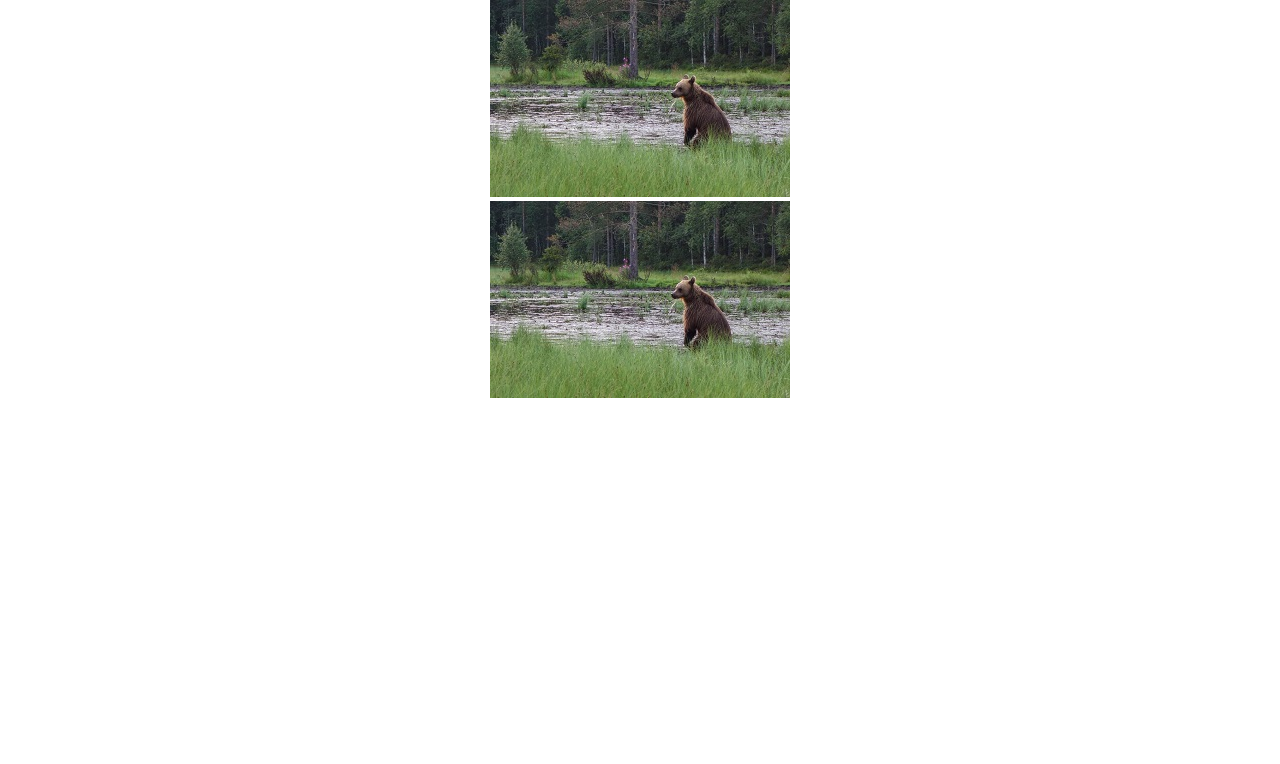
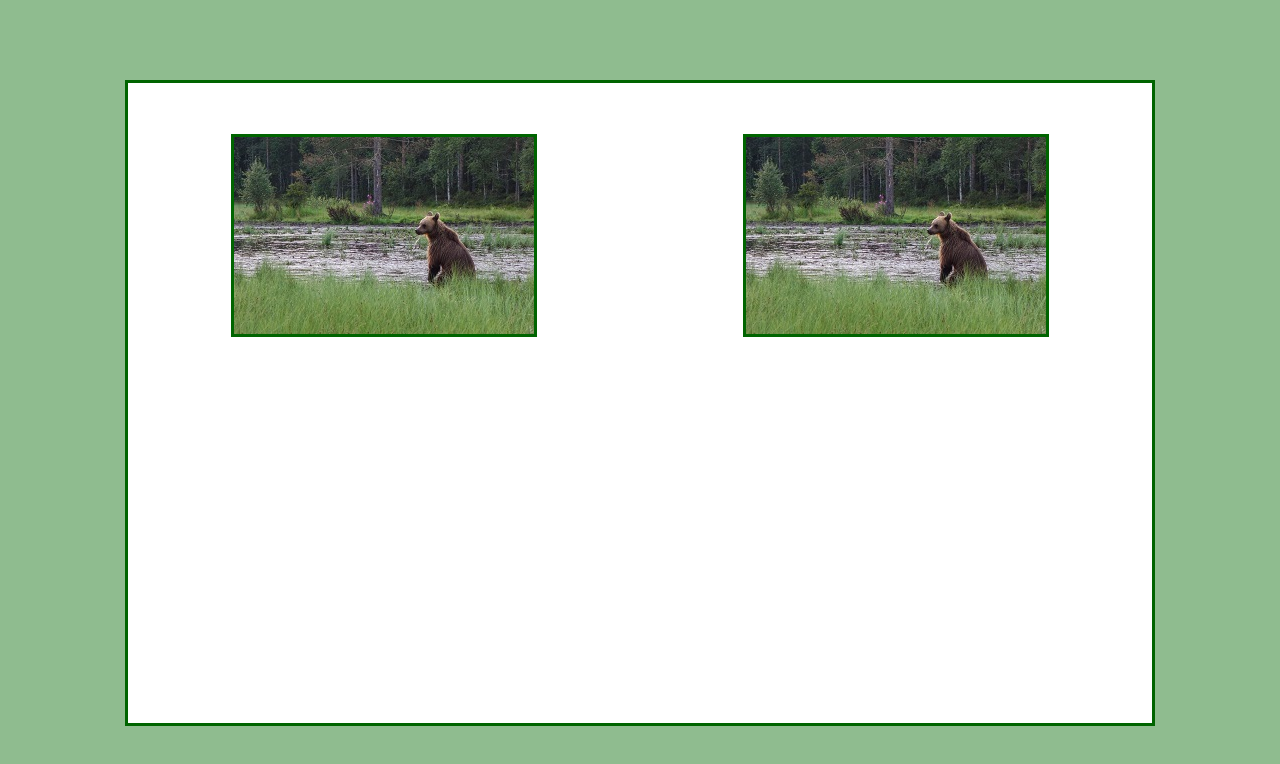
Before and after one commit to eliasker/image-gallery, a React (Create React App) app: page / in a window 1280 px wide. Shown: the top 764 px of the page. Built offline with nearby package versions, Linux system fonts and the light colour scheme.

Commit message:
Thumbnail component, CSS: centering, grid

```diff
--- a/src/App.css
+++ b/src/App.css
@@ -1,38 +1,52 @@
-.App {
+/*Elements inside container are centered*/
+.center-container {
+  display: flex;
+  justify-content: center;
+  align-items: center;
   text-align: center;
 }
 
-.App-logo {
-  height: 40vmin;
-  pointer-events: none;
+/**/
+.gallery-container {
+  border: 3px solid darkgreen;
+  min-height: 80vh;
+  margin-top: 10vh;
+  width: 80%;
+  min-width: 400px;
+  display: inline-grid;
+  grid-template-columns: repeat(auto-fit, minmax(320px, 1fr));
 }
 
-@media (prefers-reduced-motion: no-preference) {
-  .App-logo {
-    animation: App-logo-spin infinite 20s linear;
-  }
+.thumbnail-container {
+  margin: 10%;
+}
+.thumbnail {
+  border: 3px solid darkgreen;
+}
+/*Highlights that clickability of thumbnail*/
+.thumbnail:hover {
+  opacity: 0.9;
 }
 
-.App-header {
-  background-color: #282c34;
-  min-height: 100vh;
-  display: flex;
-  flex-direction: column;
-  align-items: center;
-  justify-content: center;
-  font-size: calc(10px + 2vmin);
-  color: white;
+
+/*Highlights that element is clickable*/
+.clickable:hover {
+  cursor: pointer;
 }
 
-.App-link {
-  color: #61dafb;
+.category-header {
+  color: darkgreen;
 }
 
-@keyframes App-logo-spin {
-  from {
-    transform: rotate(0deg);
-  }
-  to {
-    transform: rotate(360deg);
-  }
+.background {
+  /*background: url(..resources/images/background.jpg)*/
+  background-color: darkseagreen;
+  background-size: cover;
+  background-position: center;
+  height: 100vh;
+  overflow-y: auto;
 }
+
+.white-background {
+  background-color: white;
+}
--- a/src/App.tsx
+++ b/src/App.tsx
@@ -4,7 +4,7 @@ import Categories from "./components/Categories";
 
 const App: React.FC = () => {
   return (
-    <div className="App">
+    <div className="App background">
       <Categories />
     </div>
   );
--- a/src/components/Categories.tsx
+++ b/src/components/Categories.tsx
@@ -1,17 +1,18 @@
 import React from "react";
 
 import Gallery from "./Gallery";
-import { testPictures } from "../resources/imageProvider";
+import { testCategory } from "../resources/imageProvider";
 
 /**
  * Component that displays all categories
  * TODO: Thumbnail from each category
- * TODO: Which category
+ * TODO: Map categories
+ * TODO: Selecting a category to view its pictures in a gallery
  */
 const Categories: React.FC = () => {
   return (
     <div>
-      <Gallery pictures={testPictures} />
+      <Gallery title={testCategory.title} pictures={testCategory.pictures} />
     </div>
   );
 };
--- a/src/components/Gallery.tsx
+++ b/src/components/Gallery.tsx
@@ -1,23 +1,22 @@
 import React, { useState } from "react";
+
 import { Picture } from "../types";
+import Thumbnail from "./Thumbnail";
 
 type GalleryProps = {
+  title: string;
   pictures: Picture[];
 };
 
-type GalleryItemProps = {
-  picture: Picture;
-  pictureIndex: number;
-};
-
 /**
- * Category is a component that maps thumbnails of pictures
+ * Gallery is a component that maps thumbnails of pictures
  * Clicking thumbnail shows the full image
+ * TODO: title
  * TODO: add lightbox
  * TODO: show description
- * TODO: export GalleryItem
+ * TODO: back button to category page
  */
-const Gallery: React.FC<GalleryProps> = ({ pictures }: GalleryProps) => {
+const Gallery: React.FC<GalleryProps> = ({ title, pictures }: GalleryProps) => {
   const [index, setIndex] = useState<number | null>(null);
 
   const openLightBox = (index: number) => {
@@ -28,26 +27,16 @@ const Gallery: React.FC<GalleryProps> = ({ pictures }: GalleryProps) => {
     setIndex(null);
   };
 
-  const GalleryItem: React.FC<{ picture: Picture; pictureIndex: number }> = ({
-    picture,
-    pictureIndex,
-  }: GalleryItemProps) => {
-    return (
-      <div className="thumbnail-container">
-        <img
-          src={picture.thumbnail_src}
-          alt={picture.alt}
-          onClick={() => openLightBox(pictureIndex)}
-        />
-      </div>
-    );
-  };
-
   return (
     <div className="center-container">
       <div className="gallery-container white-background">
         {pictures.map((p: Picture, index: number) => (
-          <GalleryItem picture={p} pictureIndex={index} key={p.id} />
+          <Thumbnail
+            openLightBox={openLightBox}
+            picture={p}
+            pictureIndex={index}
+            key={p.id}
+          />
         ))}
 
         {index === null ? null : (
--- /dev/null
+++ b/src/components/Thumbnail.tsx
@@ -0,0 +1,27 @@
+import React from "react";
+import { Picture } from "../types";
+
+type ThumbnailProps = {
+  picture: Picture;
+  pictureIndex: number;
+  openLightBox: (index: number) => void;
+};
+
+const Thumbnail: React.FC<ThumbnailProps> = ({
+  picture,
+  pictureIndex,
+  openLightBox,
+}: ThumbnailProps) => {
+  return (
+    <div className="thumbnail-container">
+      <img
+        className="thumbnail clickable"
+        src={picture.thumbnail_src}
+        alt={picture.alt}
+        onClick={() => openLightBox(pictureIndex)}
+      />
+    </div>
+  );
+};
+
+export default Thumbnail;
--- a/src/resources/imageProvider.ts
+++ b/src/resources/imageProvider.ts
@@ -8,4 +8,10 @@ export const testImage = {
   thumbnail_src: bear_thumb,
 };
 
-export const testPictures = [testImage, testImage];
+export const testArray = [testImage, testImage];
+
+export const testCategory = {
+  id: "1",
+  title: "Bears",
+  pictures: [testImage, testImage],
+};
```
Also changed, not shown: src/logo.svg (deleted).
